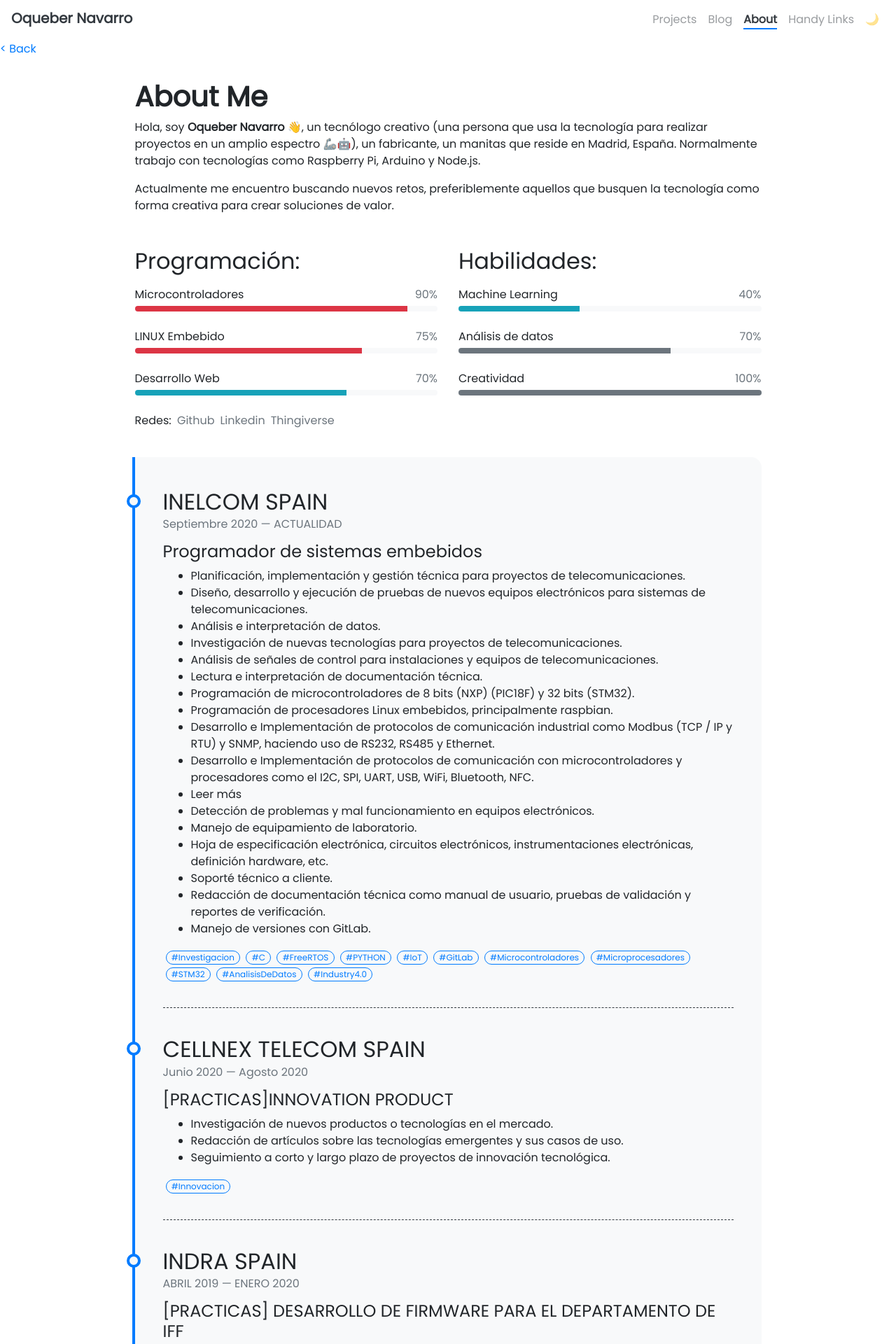
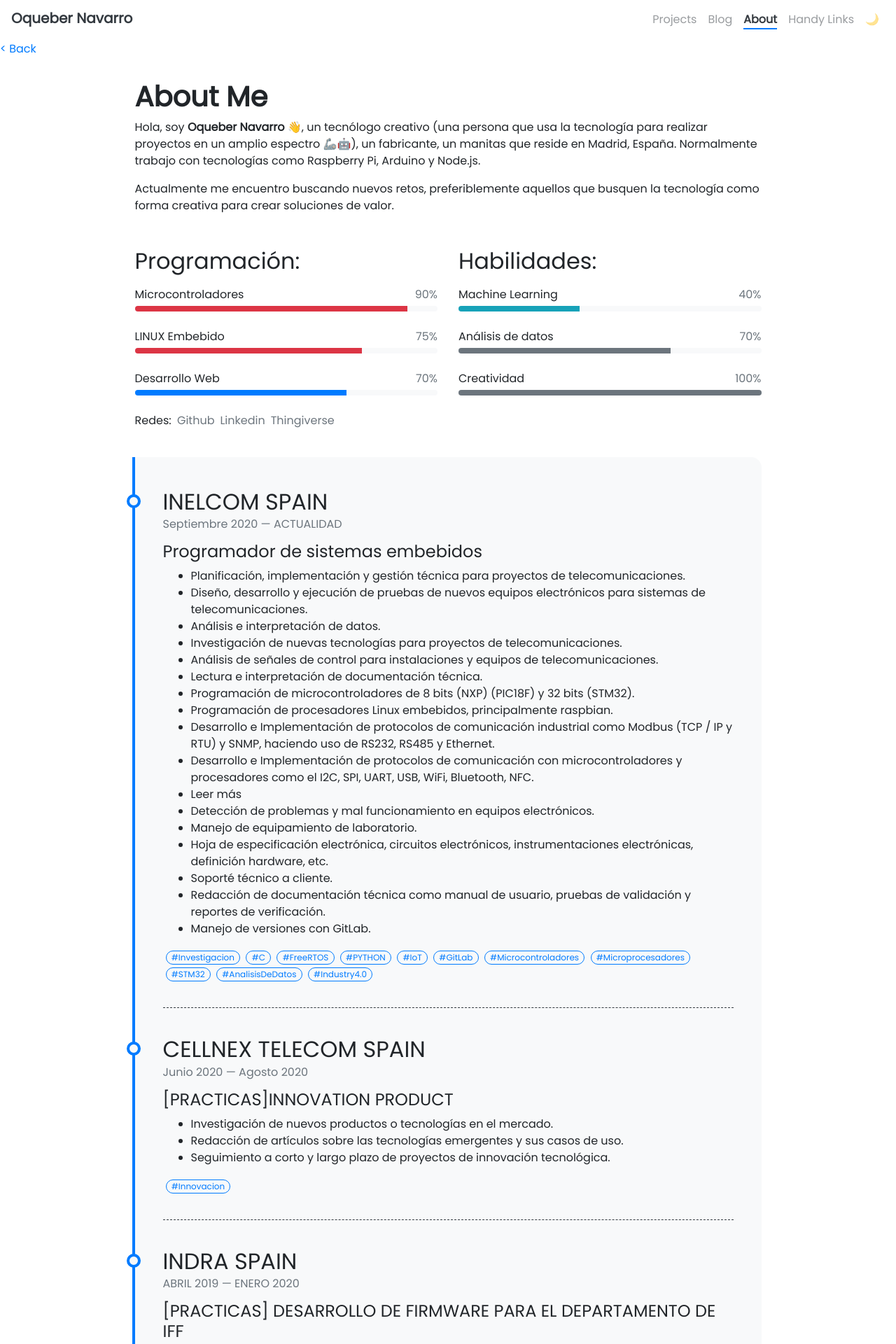
Before and after one commit to oqueber/oqueber.github.io, a Jekyll site: the page built from pages/about.md, in a window 1280 px wide. Shown: the top 1920 px of the page at 70% size. Built offline with Jekyll 4.4.1, drawn with Linux system fonts in a browser that asks for light colours; nearby versions of some CDN libraries; emoji names are drawn with the system emoji font.

Commit message:
Update programming-skills.yml

```diff
--- a/_data/programming-skills.yml
+++ b/_data/programming-skills.yml
@@ -8,4 +8,4 @@
 
 - name: Desarrollo Web
   percentage: 70
-  color: info
+  color: #ffff
```
